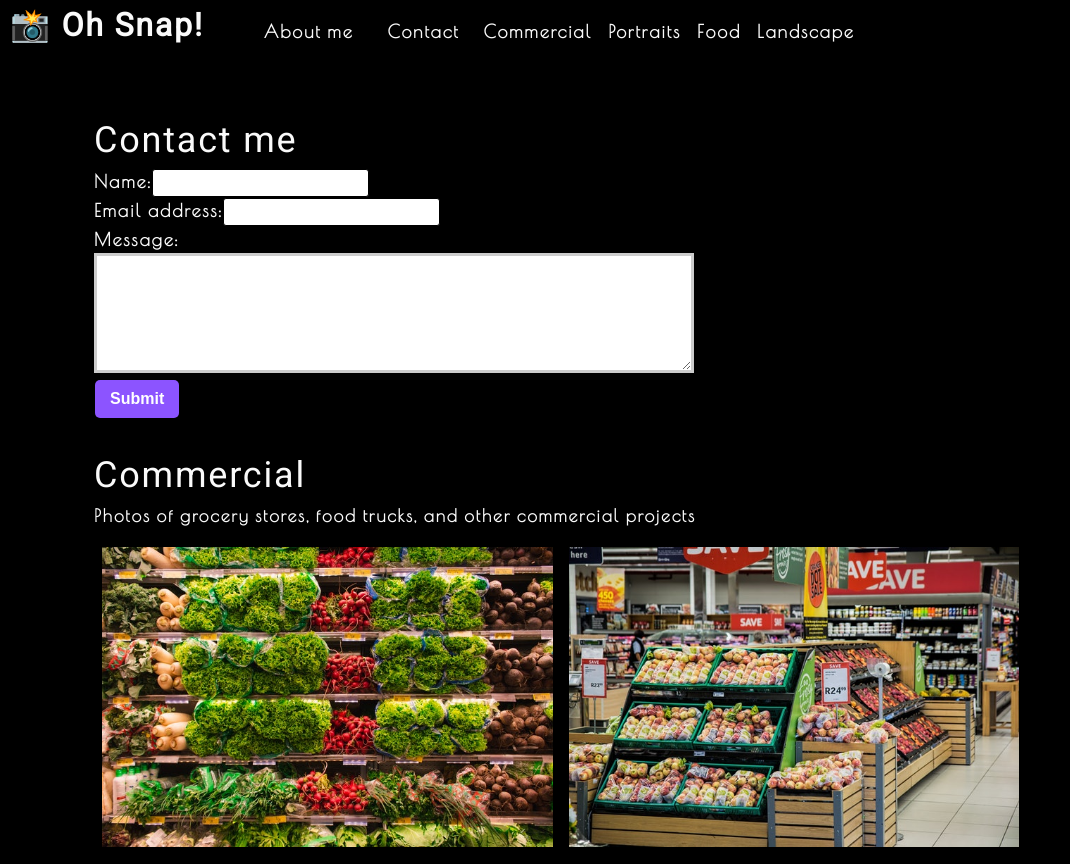
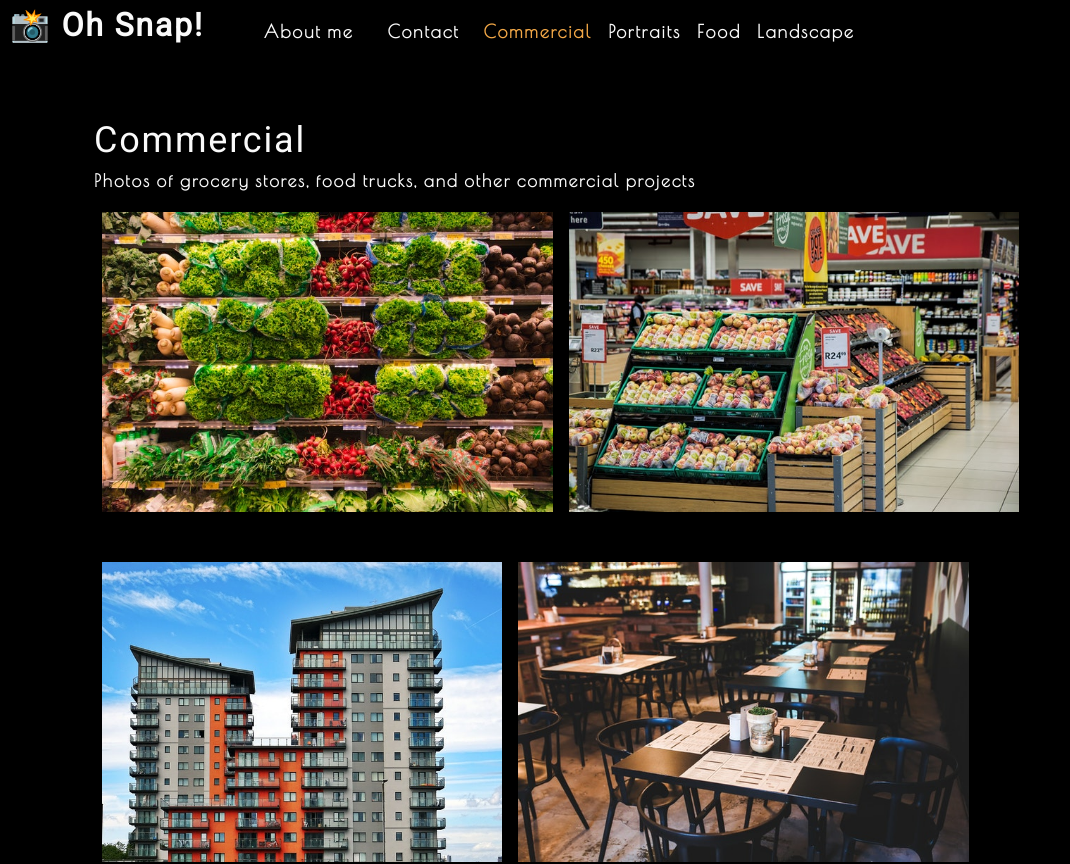
Before and after one commit to RayWillie/photo-port, a React (Create React App) app: page / in a window 1280 px wide. Shown: the top 864 px of the page, without its empty margins (0-1070 px from the left). Built offline with nearby package versions, Linux system fonts and the light colour scheme.

Commit message:
conditionally rendering components

```diff
--- a/src/App.js
+++ b/src/App.js
@@ -5,6 +5,7 @@
 import ContactForm from './components/Contact';
 
 function App() {
+  const [contactSelected, setContactSelected] = useState(false);
   const [categories] = useState([
     {
       name: 'commercial',
@@ -23,11 +24,18 @@
         categories={categories}
         setCurrentCategory={setCurrentCategory}
         currentCategory={currentCategory}
+        contactSelected={contactSelected}
+        setContactSelected={setContactSelected}
       ></Nav>
       <main>
-        <ContactForm></ContactForm>
+        {!contactSelected ? (
+        <>
         <Gallery currentCategory={currentCategory}></Gallery>
         <About></About>
+        </>
+        ) : (
+          <ContactForm></ContactForm>
+        )}
       </main>
     </div>
   );
--- a/src/components/Contact/index.js
+++ b/src/components/Contact/index.js
@@ -1,13 +1,34 @@
 import React, { useState } from 'react';
+import { validateEmail } from '../../utils/helpers';
 
 
 function ContactForm() {
 
     const [ formState, setFormState ] = useState({ name: '', email: '', message: '' });
     const { name, email, message } = formState;
+    const [errorMessage, setErrorMessage] = useState('');
 
     function handleChange(e) {
-        setFormState({...formState, [e.target.name]: e.target.value })
+
+        if (e.target.name === 'email') {
+            const isValid = validateEmail(e.target.value);
+            console.log(isValid);
+            // isValid conditional statement
+            if (!isValid) {
+                setErrorMessage('Your email is invalid.');
+            } else {
+                if (!e.target.value.length) {
+                    setErrorMessage(`${e.target.name} is required.`);
+                } else {
+                    setErrorMessage('');
+                }
+            }
+
+        }
+
+        if (!errorMessage) {
+            setFormState({...formState, [e.target.name]: e.target.value })
+        }
     }
 
     function handleSubmit(e) {
@@ -21,16 +42,21 @@
             <form id="contact-form" onSubmit={handleSubmit}>
                 <div>
                     <label htmlFor='name'>Name:</label>
-                    <input type="text" defaultValue={name} onChange={handleChange} name="name" />
+                    <input type="text" defaultValue={name} onBlur={handleChange} name="name" />
                 </div>
                 <div>
                     <label htmlFor="email">Email address:</label>
-                    <input type="email" defaultValue={email} onChange={handleChange} name="email" />
+                    <input type="email" defaultValue={email} onBlur={handleChange} name="email" />
                 </div>
                 <div>
                     <label htmlFor="message">Message:</label>
-                    <textarea name="message" defaultValue={message} onChange={handleChange} rows="5"  />
+                    <textarea name="message" defaultValue={message} onBlur={handleChange} rows="5"  />
                 </div>
+                {errorMessage && (
+                    <div>
+                        <p className="error-text">{errorMessage}</p>
+                    </div>
+                )}
                 <button type="submit">Submit</button>
             </form>
         </section>
--- a/src/components/Nav/index.js
+++ b/src/components/Nav/index.js
@@ -6,13 +6,9 @@
     categories = [],
     setCurrentCategory,
     currentCategory,
+    contactSelected,
+    setContactSelected
   } = props;
-
-
-  const handleClick = (item) => {
-    console.log(item);
-    return item;
-  };
 
   return (
     <header className="flex-row px-1">
@@ -24,25 +20,26 @@
       <nav>
         <ul className="flex-row">
           <li className="mx-2">
-            <a data-testid="about" href="#about">
+            <a data-testid="about" href="#about" onClick={() => setContactSelected(false)}>
               About me
             </a>
           </li>
-          <li className={"mx-2"}>
-            <span onClick={() => handleClick('Contact')}>
+          <li className={`mx-2 ${contactSelected && 'navActive'}`}>
+            <span onClick={() => setContactSelected(true)}>
               Contact
             </span>
           </li>
           {categories.map((category) => (
             <li
               className={`mx-1 ${
-                currentCategory.name === category.name
+                currentCategory.name === category.name && !contactSelected && `navActive`
                 }`}
               key={category.name}
             >
               <span
                 onClick={() => {
                   setCurrentCategory(category);
+                  setContactSelected(false);
                 }}
               >
                 {capitalizeFirstLetter(category.name)}
--- a/src/utils/helpers.js
+++ b/src/utils/helpers.js
@@ -1,3 +1,4 @@
+
 export function capitalizeFirstLetter(string) {
   return string.charAt(0).toUpperCase() + string.slice(1);
 }
```
